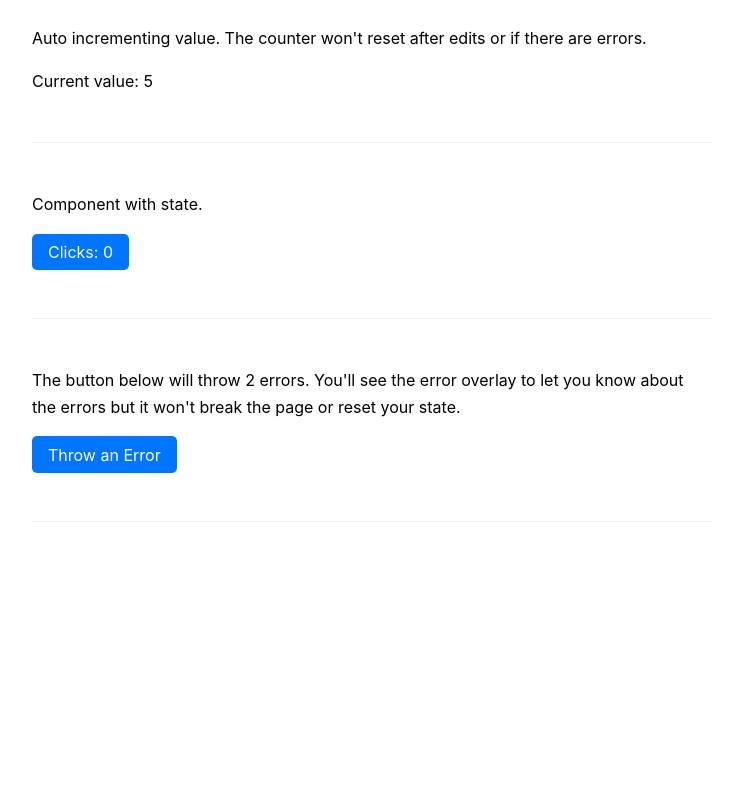
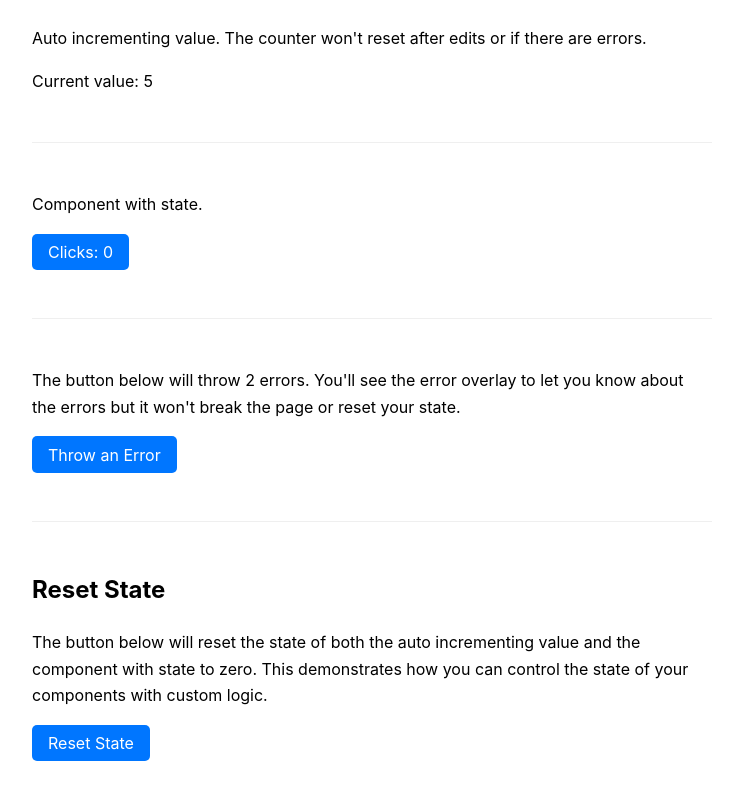
Before and after one commit to rahulpandita/nextjs-sample, a Next.js app: page / in a window 1280 px wide. Shown: the part 240-1040 px from the top of the page, without its empty margins (268-1011 px from the left). Before the commit the page ends 870 px from the top, so only its background shows below. Built offline with nearby package versions, Linux system fonts and the light colour scheme.

Commit message:
Fix #20: Add a button to reset state on main page

```diff
--- a/components/ClickCount.js
+++ b/components/ClickCount.js
@@ -1,11 +1,23 @@
-import { useCallback, useState } from 'react'
+import { useCallback, useState, useEffect } from 'react'
 import Button from './Button'
 
-export default function ClickCount() {
-  const [count, setCount] = useState(0)
+export default function ClickCount({ reset }) {
+  const [clicks, setClicks] = useState(0)
   const increment = useCallback(() => {
-    setCount((v) => v + 1)
-  }, [setCount])
+    setClicks((v) => v + 1)
+  }, [setClicks])
 
-  return <Button onClick={increment}>Clicks: {count}</Button>
+  // Define a reset function that sets the state of clicks to zero
+  const resetClicks = useCallback(() => {
+    setClicks(0)
+  }, [setClicks])
+
+  // Use the reset prop from the parent component to call the reset function
+  useEffect(() => {
+    if (reset) {
+      resetClicks()
+    }
+  }, [reset, resetClicks])
+
+  return <Button onClick={increment}>Clicks: {clicks}</Button>
 }
--- a/pages/index.js
+++ b/pages/index.js
@@ -26,6 +26,11 @@ function Home() {
     }
   }, [increment])
 
+  // Define a reset function that sets the state of count to zero
+  const reset = useCallback(() => {
+    setCount(0)
+  }, [setCount])
+
   return (
     <main className={styles.main}>
       <h1>Fast Refresh Demo</h1>
@@ -45,7 +50,8 @@ function Home() {
       <hr className={styles.hr} />
       <div>
         <p>Component with state.</p>
-        <ClickCount />
+        {/* Pass the reset function as a prop to the ClickCount component */}
+        <ClickCount reset={reset} />
       </div>
       <hr className={styles.hr} />
       <div>
@@ -63,6 +69,18 @@ function Home() {
           Throw an Error
         </Button>
       </div>
+      {/* Add a new section with a heading "Reset State" and a paragraph explaining the functionality of the button */}
+      <hr className={styles.hr} />
+      <div>
+        <h2>Reset State</h2>
+        <p>
+          The button below will reset the state of both the auto incrementing
+          value and the component with state to zero. This demonstrates how you
+          can control the state of your components with custom logic.
+        </p>
+        {/* Add a Button component with the label "Reset State" and the onClick handler as the reset function */}
+        <Button onClick={reset}>Reset State</Button>
+      </div>
       <hr className={styles.hr} />
     </main>
   )
```
